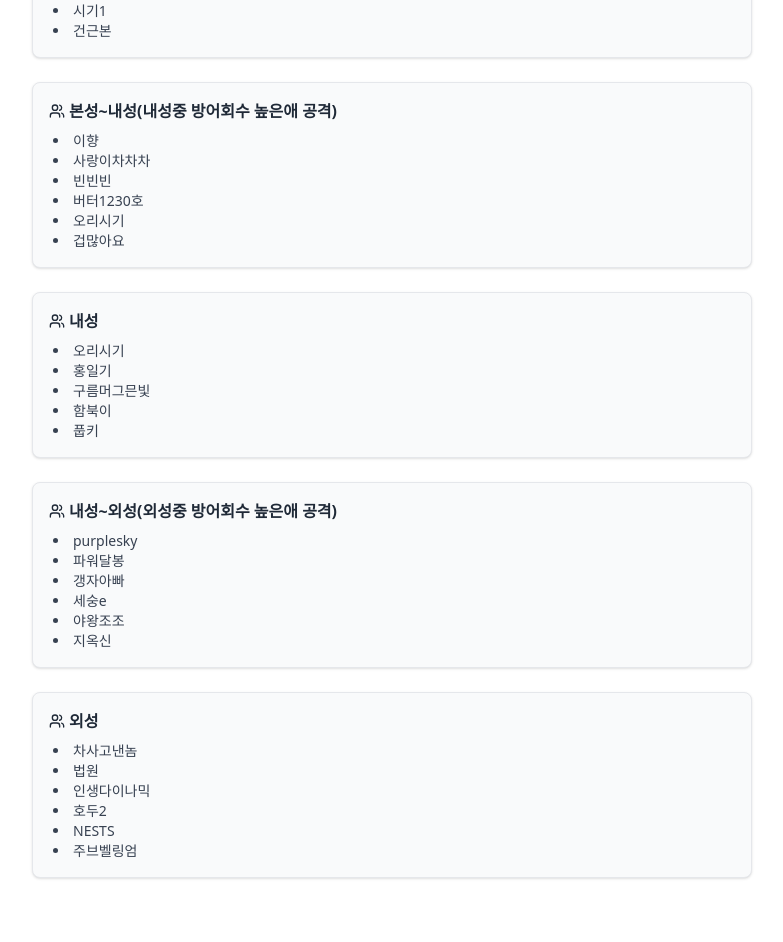
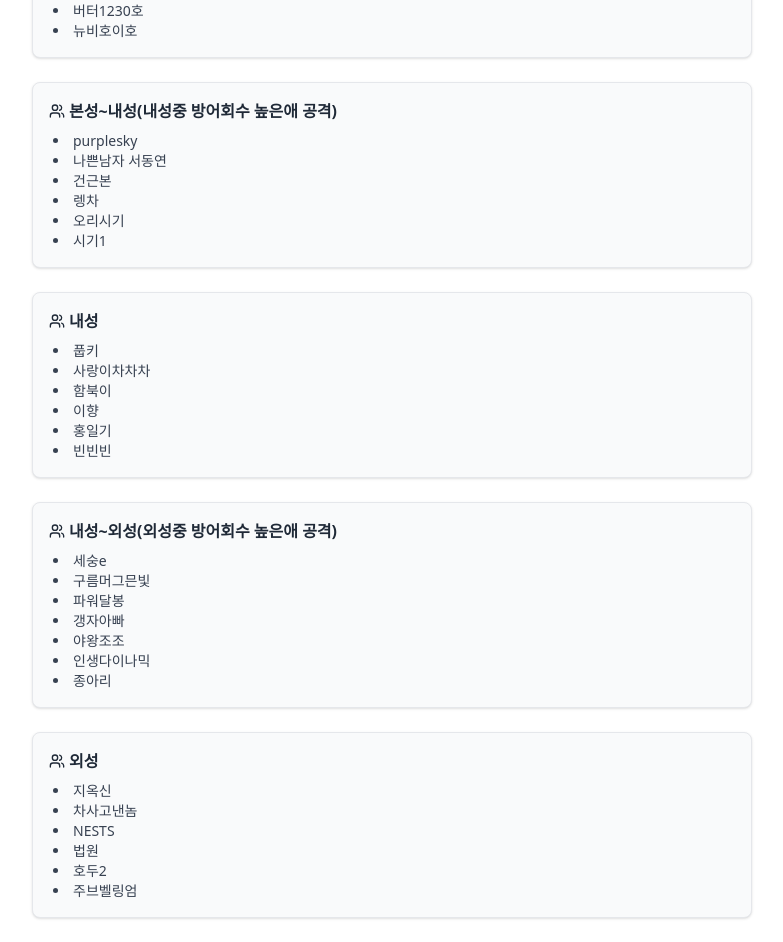
Before and after one commit to ogeongeun/snr-guide, a React (Create React App) app: page /guild-offense/setup in a window 1280 px wide. Shown: the part 180-1122 px from the top of the page, without its empty margins (248-1031 px from the left). Before the commit the page ends 1082 px from the top, so only its background shows below. Built offline with nearby package versions, Linux system fonts and the light colour scheme.

Commit message:
공성전 목요일

```diff
--- a/src/pages/GuildOffenseSetupPage.jsx
+++ b/src/pages/GuildOffenseSetupPage.jsx
@@ -3,11 +3,11 @@ import { Users } from 'lucide-react';
 
 const GuildOffenseSetupPage = () => {
   const userGroups = {
-    '본성': ['아도어','하이퍼울트라캡짱','렝차','시기1','건근본'],
-    '본성~내성(내성중 방어회수 높은애 공격)': ['이향','사랑이차차차','빈빈빈','버터1230호','오리시기',"겁많아요"],
-    '내성': [ '오리시기','홍일기','구름머그믄빛','함북이','풉키'],
-     '내성~외성(외성중 방어회수 높은애 공격)': ['purplesky','파워달봉','갱자아빠','세숭e','야왕조조','지옥신'],
-    '외성': ['차사고낸놈','법원','인생다이나믹','호두2','NESTS','주브벨링엄'],
+    '본성': ['아도어','겁많아요','하이퍼울트라캡짱','버터1230호','뉴비호이호'],
+    '본성~내성(내성중 방어회수 높은애 공격)': ['purplesky','나쁜남자 서동연','건근본','렝차','오리시기',"시기1"],
+    '내성': [ '풉키','사랑이차차차','함북이','이향','홍일기','빈빈빈'],
+     '내성~외성(외성중 방어회수 높은애 공격)': ['세숭e','구름머그믄빛','파워달봉','갱자아빠','야왕조조','인생다이나믹','종아리'],
+    '외성': ['지옥신','차사고낸놈','NESTS','법원','호두2','주브벨링엄'],
 
   };
 
```
